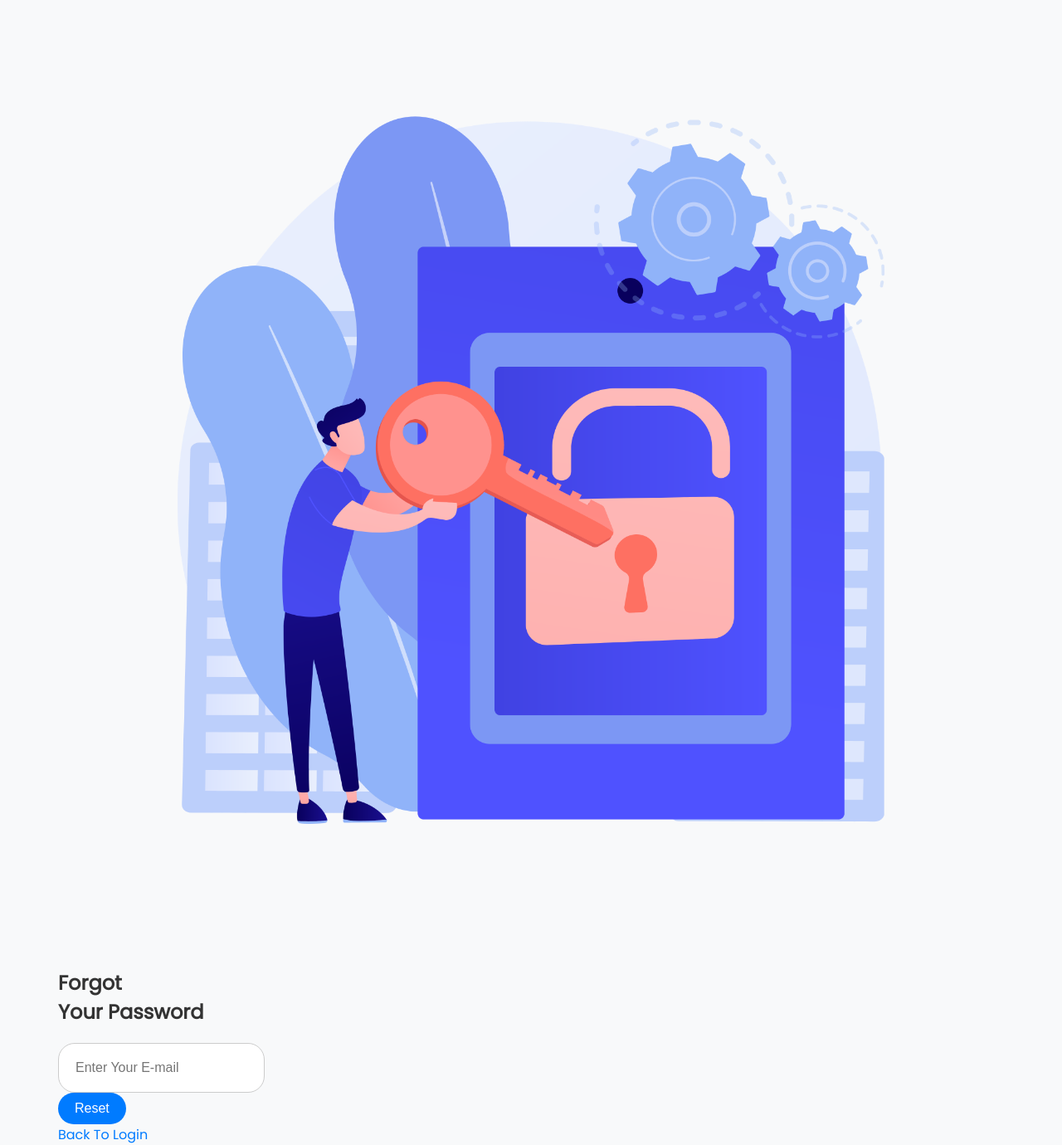
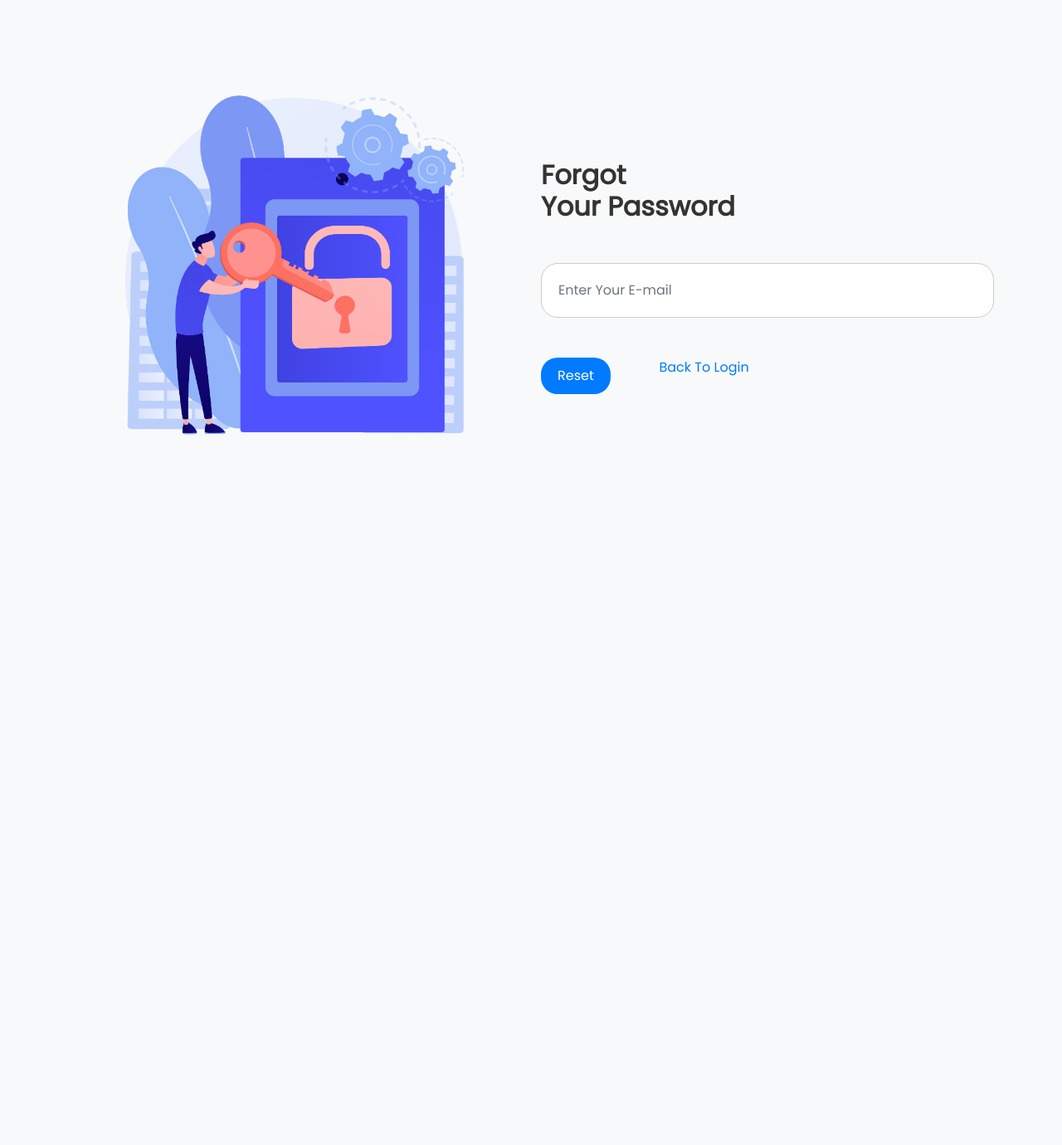
Before and after one commit to aarushi-07/CarOGraphy, a Django app: page /forgot-password/ in a window 1280 px wide. Shown: the whole page at 83% size. After the commit the page ends 524 px from the top, so only its background shows below. Run offline with Django 5.2, Linux system fonts and the light colour scheme; some libraries are stand-ins or nearby versions.

Commit message:
fixed some paths for styling sheets in forgot_password page that was not loading up well

```diff
--- a/templates/forgot_password.html
+++ b/templates/forgot_password.html
@@ -1,3 +1,4 @@
+{% load static %}
 <!DOCTYPE html>
 <html lang="en">
 <head>
@@ -5,9 +6,10 @@
     <meta charset="UTF-8">
     <meta http-equiv="X-UA-Compatible" content="IE=edge">
     <meta name="viewport" content="width=device-width, initial-scale=1.0">
-    {% load static %}
-    <!-- Update the href path according to your CSS file's location -->
-    <link rel="stylesheet" href="{% static 'forgot_password_style.css' %}">
+
+    <link rel="stylesheet" href="{% static 'static/bootstrap5.css' %}">
+
+    <link rel="stylesheet" href="{% static 'static/forgot_password_style.css' %}">
     <link rel="preconnect" href="https://fonts.googleapis.com">
     <link rel="preconnect" href="https://fonts.gstatic.com" crossorigin>
     <link href="https://fonts.googleapis.com/css2?family=Poppins:wght@400&display=swap" rel="stylesheet">
@@ -17,8 +19,8 @@
     <div class="container pt-5">
         <div class="row">
             <div class="col-12 col-sm-12 col-md-12 col-lg-6 text-center">
-                <!-- Update the src path according to your image's location -->
-                <img src="{% static 'forgotpassword.png' %}" alt="Main IMG" class="img-fluid">
+
+                <img src="{% static 'static/forgotpassword.png' %}" alt="Main IMG" class="img-fluid">
             </div>
             <div class="col-12 col-sm-12 col-md-12 col-lg-6 pt-5">
                 <h2 class="main-text pt-5 mt-5">Forgot <br> Your Password</h2>
```
